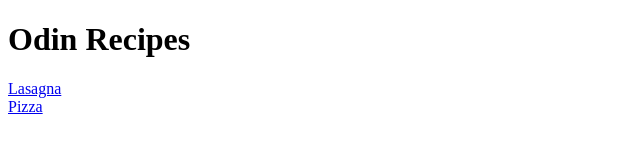
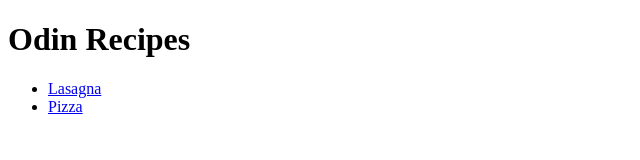
Before and after one commit to ShalomHunukumbura/odin-recipes, a plain HTML site: page index.html in a window 1280 px wide. Shown: the whole page, without its empty margins (0-640 px from the left). Drawn offline with Linux system fonts and the light colour scheme.

Commit message:
links updated
all the links were put into an unordered list

```diff
--- a/index.html
+++ b/index.html
@@ -8,7 +8,11 @@
 </head>
 <body>
     <h1>Odin Recipes</h1>
-    <a href="./recipes/lasagna.html">Lasagna</a>
-    <br><a href="./recipes/pizza.html">Pizza</a>
+    <ul>
+        <li><a href="./recipes/lasagna.html">Lasagna</a></li>
+        <li><a href="./recipes/pizza.html">Pizza</a></li>
+    </ul>
+
+
 </body>
 </html>
```
